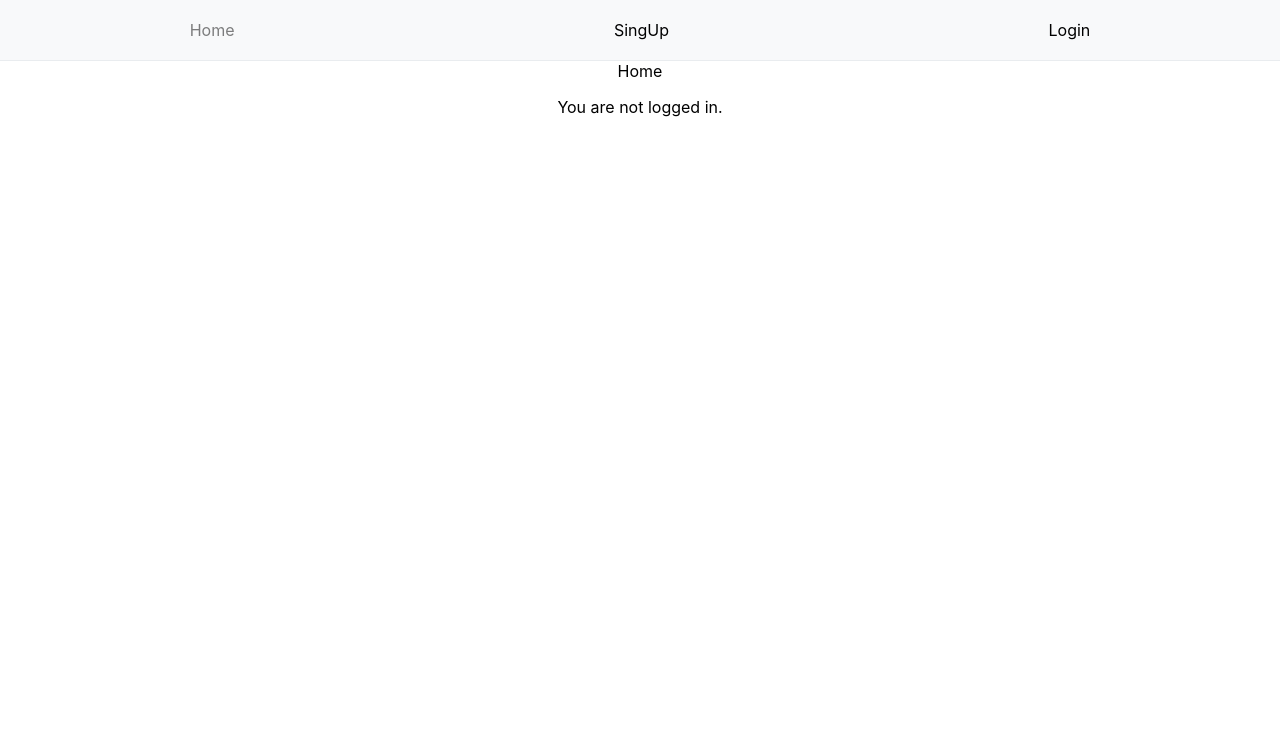
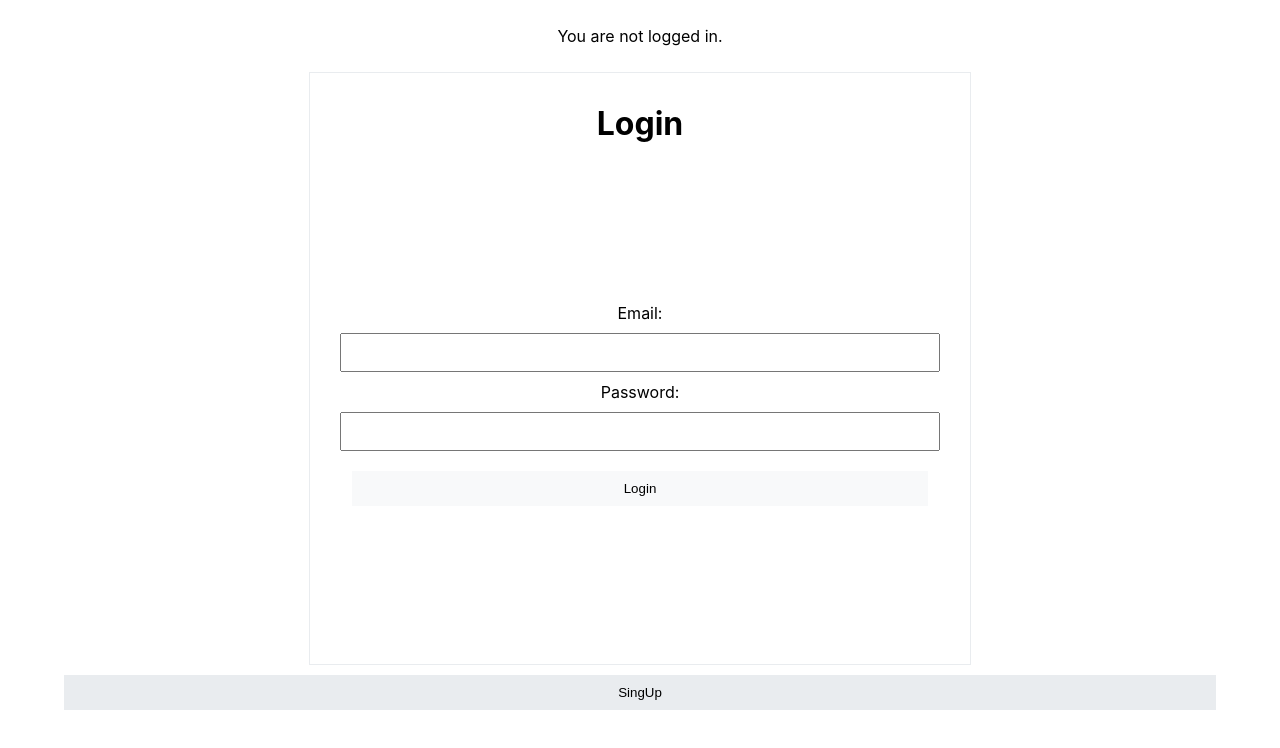
Before and after one commit to Bhasmor/webexpence, a React (Create React App) app: page / in a window 1280 px wide. Shown: the top 748 px of the page. Built offline with nearby package versions, Linux system fonts and the light colour scheme; no server answers.

Commit message:
added mail singup and singin

```diff
--- a/src/App.css
+++ b/src/App.css
@@ -36,7 +36,7 @@
   border: 1px solid #e9ecef;
   flex-direction: column;
   margin: 0;
-  width: 20%;
+  width: 50%;
   height: 100%;
 }
 form{
@@ -53,14 +53,24 @@ form input{
   padding: 10px;
   width: 90%;
 }
-form button{
+form button , .but{
   margin: 10px;
   padding: 10px;
   width: 90%;
   border: none;
   background-color: #f8f9fa;
 }
-form button:hover{
+form button:hover , .but{
   background-color: #e9ecef;
   cursor: pointer;
 }
+.logsing{
+  display: flex;
+  justify-content: center;
+  align-items: center;
+  padding: 10px;
+  flex-direction: column;
+  margin: 0;
+  width: 100%;
+  height: 90vh;
+}
--- a/src/App.js
+++ b/src/App.js
@@ -1,42 +1,53 @@
+import { useState, useEffect } from 'react';
 import './App.css';
-import { Routes , Route , NavLink } from 'react-router-dom';
 import Home from './Components/Home';
 import SingUp from './Components/SingUp';
 import Login from './Components/Login';
 import { auth } from './Components/Firebase';
 
 function App() {
-  console.log(auth.currentUser);
+
+  const [show , setShow] = useState(false);
+  const [currentUser, setCurrentUser] = useState(auth.currentUser);
+  console.log(currentUser);
+
+  function showLogSing() {
+    if(show){
+      return <div className='logsing'>
+        <SingUp />
+        <button className='but' onClick={() => setShow(false)}>If you have an account <strong>Login</strong></button>
+      </div>
+    }
+    else {
+      return <div className='logsing'>
+        <Login />
+        <button className='but' onClick={() => setShow(true)}>SingUp</button>
+      </div>
+    }
+  }
+
+  useEffect(() => {
+    auth.onAuthStateChanged(user => {
+      setCurrentUser(user);
+    }
+    );
+  }
+  , []);
+
   return (
     <div className="App">
-      <ul className='navbar'>
-        <li>
-          <NavLink className={"link"} to="/">Home</NavLink>
-        </li>
-        <li>
-          <NavLink
-            className={"link"} to="/singup">SingUp</NavLink>
-        </li>
-        <li>
-          <NavLink className={"link"} to="/login">Login</NavLink>
-        </li>
-      </ul>
-      <Routes>
-        <Route path="/" element={<Home />} />
-        <Route path="/singup" element={<SingUp />} />
-        <Route path="/login" element={<Login />} />
-      </Routes>
-
-      {auth.currentUser ? (
+      {currentUser ? (
         <div>
           <p>
-            Welcome, {auth.currentUser.displayName}
+            Welcome, {currentUser.email}
+            <Home />
           </p>
           <button onClick={() => auth.signOut()}>Sign out</button>
         </div>
       ) : (
-        <div>
+        <div className='logsing'>
           <p>You are not logged in.</p>
+          {showLogSing()}
         </div>
       )}
 
--- a/src/Components/Login.js
+++ b/src/Components/Login.js
@@ -1,15 +1,34 @@
 import React from 'react'
+import { auth } from './Firebase'
 
 export default function Login() {
+
+
+  const [email, setEmail] = React.useState('');
+  const [password, setPassword] = React.useState('');
+
+  const handleSubmit = (e) => {
+    e.preventDefault();
+    auth.signInWithEmailAndPassword(email, password)
+      .then(auth => {
+        console.log(auth);
+      })
+      .catch(error => {
+        console.log(error);
+      }
+      );
+  }
+
+
   return (
     <div className='access'>
       <h1>Login</h1>
       <form>
         <label>Email:</label>
-        <input type='email' />
+        <input type='email' onChange={(e) => setEmail(e.target.value)}/>
         <label>Password:</label>
-        <input type='password' />
-        <button>Login</button>
+        <input type='password' onChange={(e) => setPassword(e.target.value)}/>
+        <button onClick={handleSubmit}>Login</button>
       </form>
     </div>
   )
--- a/src/Components/SingUp.js
+++ b/src/Components/SingUp.js
@@ -1,15 +1,33 @@
 import React from 'react'
+import { auth } from './Firebase'
 
 export default function SingUp() {
+
+  const [email, setEmail] = React.useState('');
+  const [password, setPassword] = React.useState('');
+
+  const handleSubmit = (e) => {
+    e.preventDefault();
+    auth.createUserWithEmailAndPassword(email, password)
+      .then(auth => {
+        console.log(auth);
+      })
+      .catch(error => {
+        console.log(error);
+      }
+      );
+  }
+
+  console.log(email, password);
   return (
     <div className='access'>
       <h1>SingUp</h1>
       <form>
         <label>Email:</label>
-        <input type='email' />
+        <input type='email' onChange={(e) => setEmail(e.target.value)}/>
         <label>Password:</label>
-        <input type='password' />
-        <button>SingUp</button>
+        <input type='password' onChange={(e) => setPassword(e.target.value)}/>
+        <button onClick={handleSubmit}>SingUp</button>
       </form>
     </div>
   )
```
